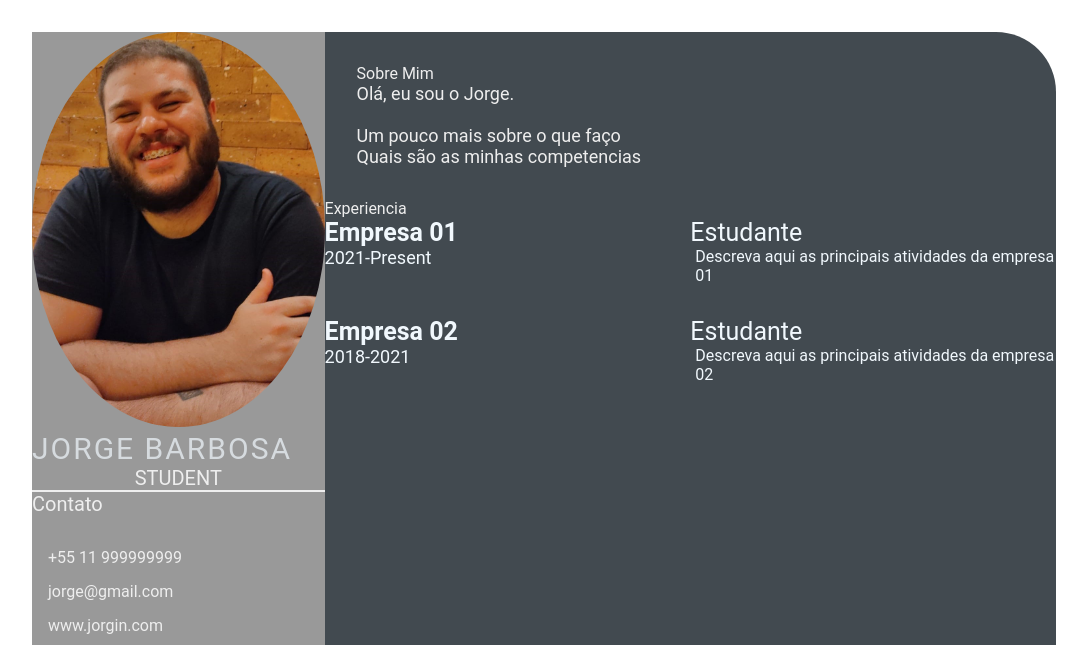
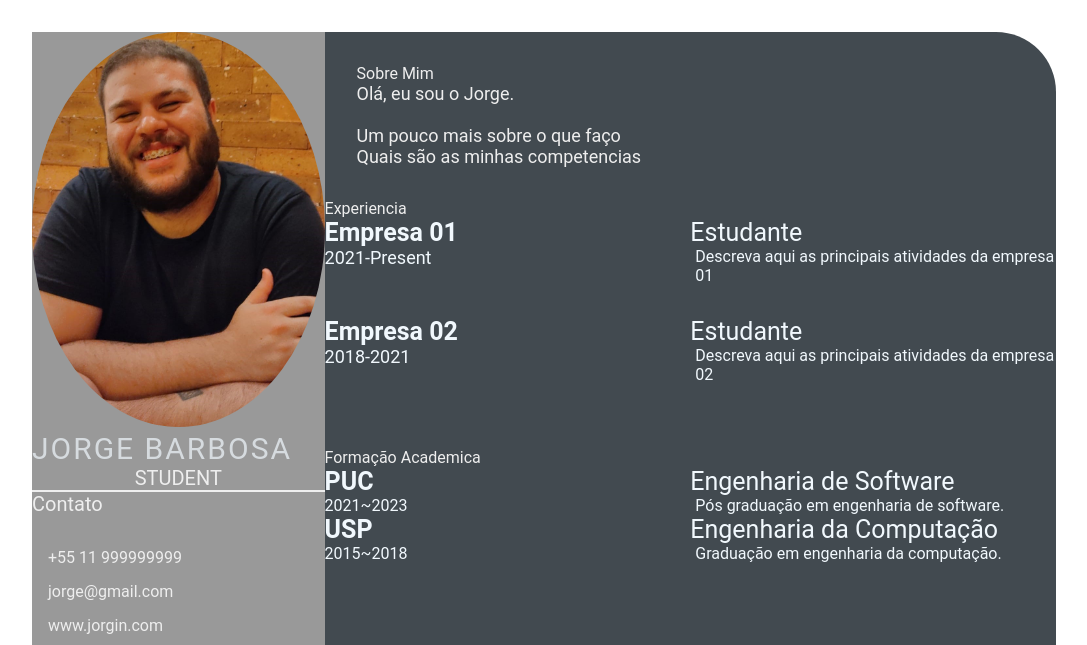
Before and after one commit to JorgeHSB/JorgeHSB.github.io, a plain HTML site: page index.html in a window 1280 px wide. Shown: the top 645 px of the page, without its empty margins (96-1183 px from the left). Drawn offline with Linux system fonts and the light colour scheme.

Commit message:
feature: add education

```diff
--- a/index.html
+++ b/index.html
@@ -41,7 +41,6 @@
                 </div>
             </div>
         </section>
-
         <section class="right-section">
             <div class="right-section-contents">
                 <section class="about-gap">
@@ -80,6 +79,31 @@
                     </div>
                 </div>
             </section>
+            <section class="education-gap">
+                <div class="right-title">Formação Academica</div>
+                <div class="education-contents">
+                    <div class="education-left">
+                        <p class="education-school-name">PUC</p>
+                        <p class="education-time-period">2021~2023</p>
+                    </div>
+                    <div class="education-right">
+                        <p class="education-subject">Engenharia de Software</p>
+                        <p class="education-desc">
+                            Pós graduação em engenharia de software.
+                        </p>
+                    </div>
+                    <div class="education-left">
+                        <p class="education-school-name">USP</p>
+                        <p class="education-time-period">2015~2018</p>
+                    </div>
+                    <div class="education-right">
+                        <p class="education-subject">Engenharia da Computação</p>
+                        <p class="education-desc">
+                            Graduação em engenharia da computação.
+                        </p>
+                    </div>
+                </div>
+            </section>
         </section>
     </main>
 </body>
```
